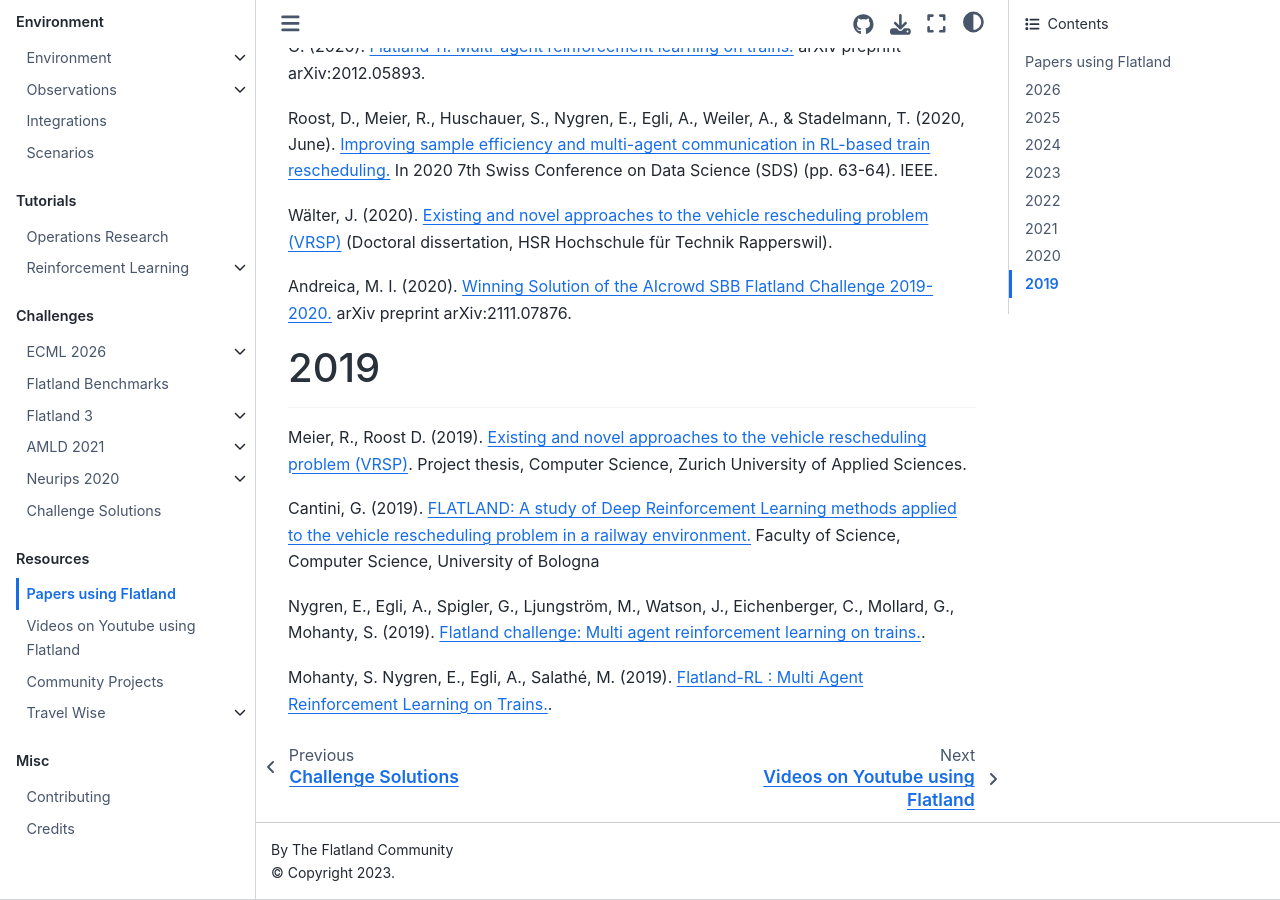
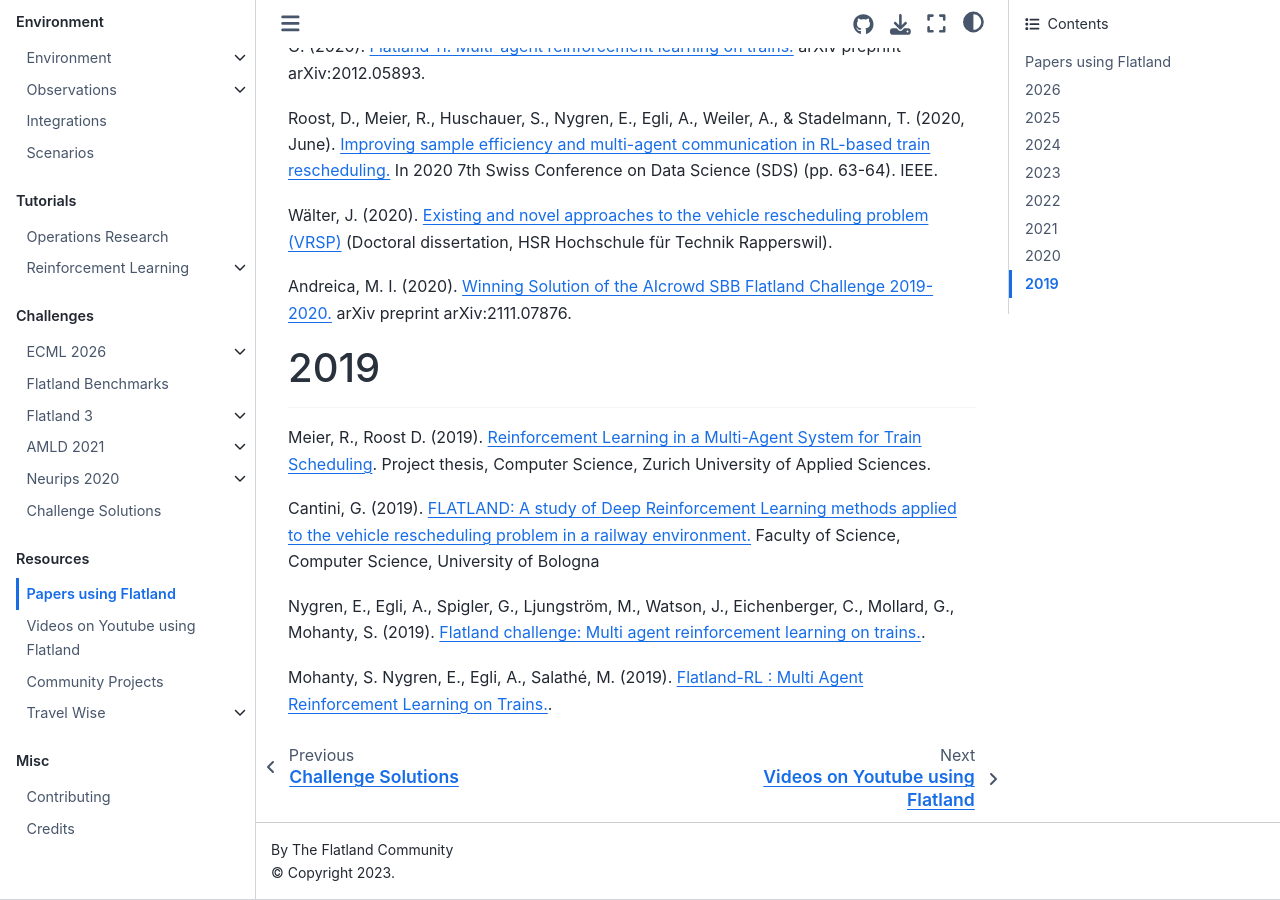
Before and after one commit to flatland-association/flatland-book, a Jupyter Book: the page built from resources/bibliography.md, in a window 1280 px wide and 900 px high, scrolled down 5202 px. Built offline with Jupyter Book 1.0.4 settings and Sphinx 7.4.7 and the Sphinx Book theme 1.1.4, drawn with Linux system fonts in a browser that asks for light colours; pages that are not in the unit, such as notebooks, are missing from menus.

Commit message:
docs(bibliography): fix Meier & Roost 2019 entry.
Co-Authored-By: Claude Opus 5.5 <noreply@anthropic.com>

```diff
--- a/resources/bibliography.md
+++ b/resources/bibliography.md
@@ -314,8 +314,8 @@ arXiv preprint arXiv:2111.07876.
 ----
 
 Meier, R., Roost D. (2019).
-[Existing and novel approaches to the vehicle
-rescheduling problem (VRSP)](
+[Reinforcement Learning in a Multi-Agent System for Train
+Scheduling](
 https://www.zhaw.ch/storage/shared/upload/PA19_RLinaMultiAgentSystemforTrainScheduling.pdf
 ).
 Project thesis, Computer Science, Zurich University of Applied Sciences.
```
